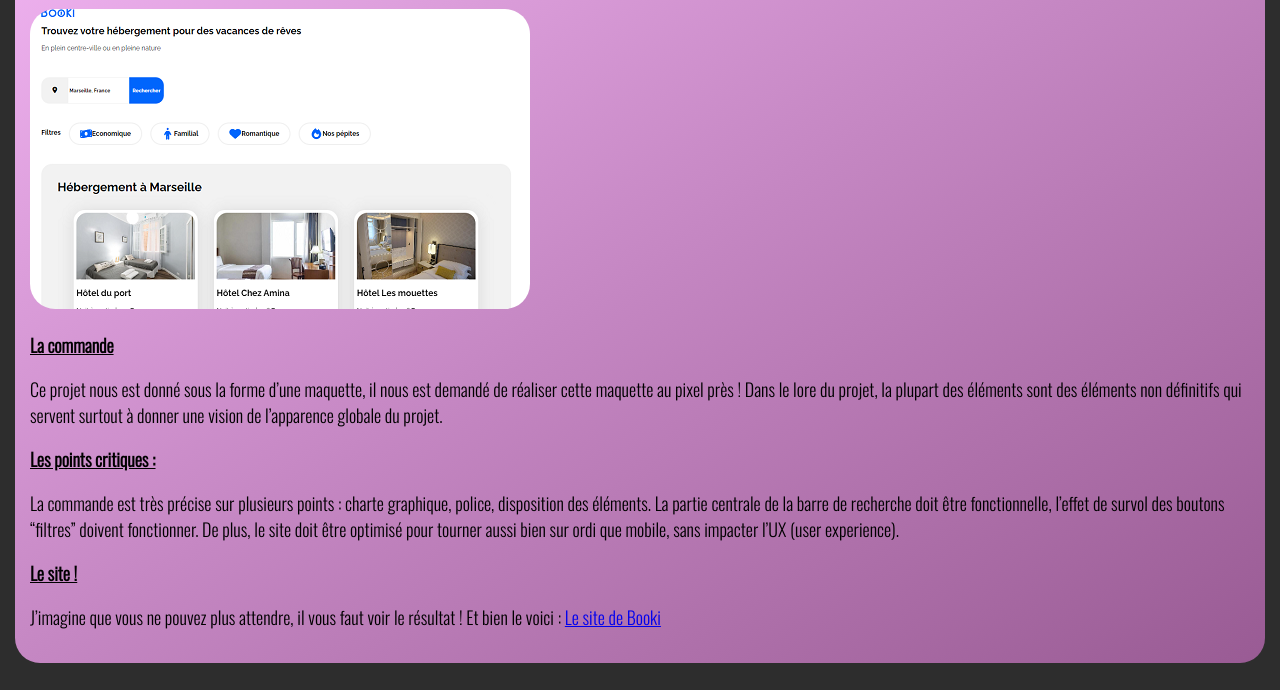
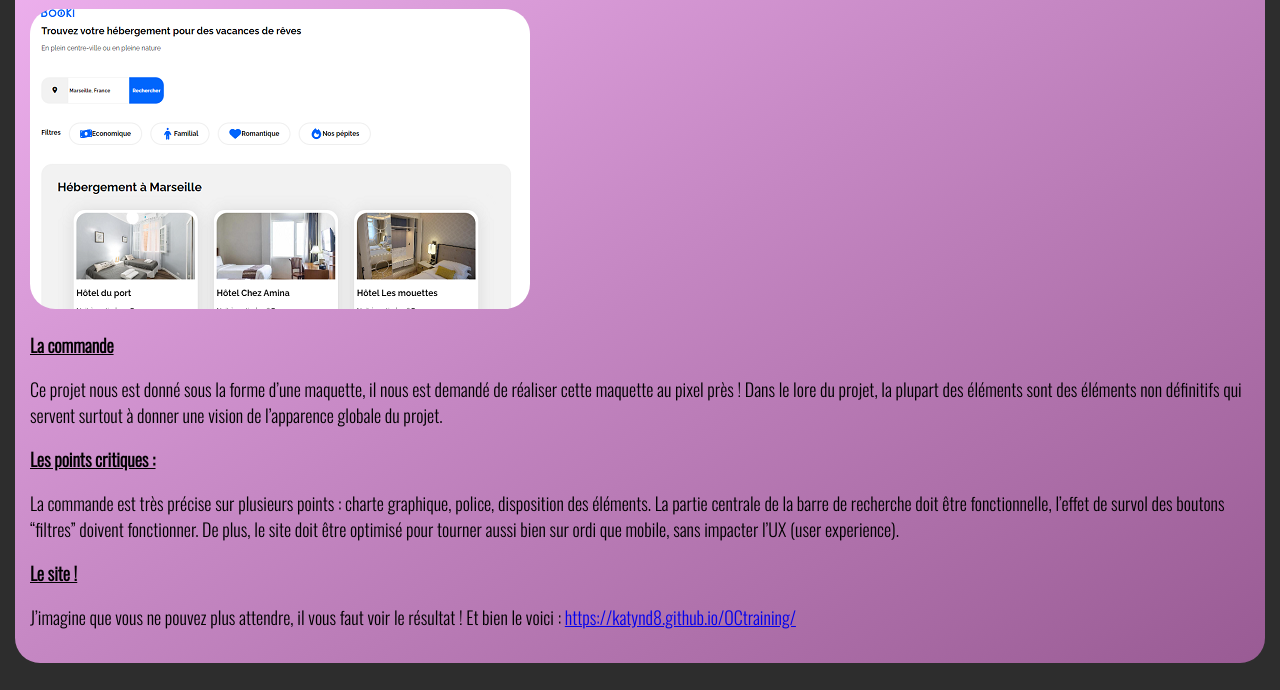
Before and after one commit to KatynD8/blogdekatyn8, a plain HTML site: page article_bookie.html in a window 1280 px wide. Shown: the part 225-915 px from the top of the page. Drawn offline with nearby package versions, Linux system fonts and the light colour scheme.

Commit message:
Add files via upload

```diff
--- a/article_bookie.html
+++ b/article_bookie.html
@@ -45,8 +45,7 @@
         <p>
 
             J’imagine que vous ne pouvez plus attendre, il vous faut voir le résultat ! Et bien le voici :
-            <a href=”https://katynd8.github.io/OCtraining/”>
-            Le site de Booki</a>
+            <a href="https://katynd8.github.io/OCtraining/">https://katynd8.github.io/OCtraining/</a>
 
             </p>
         </div>
```
